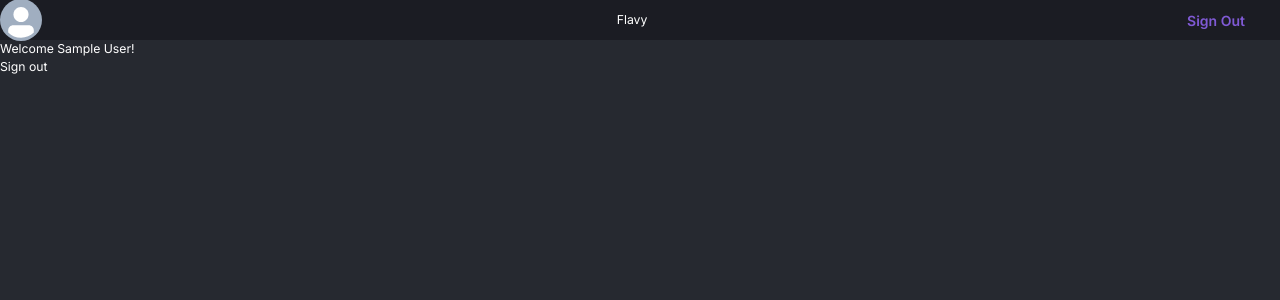
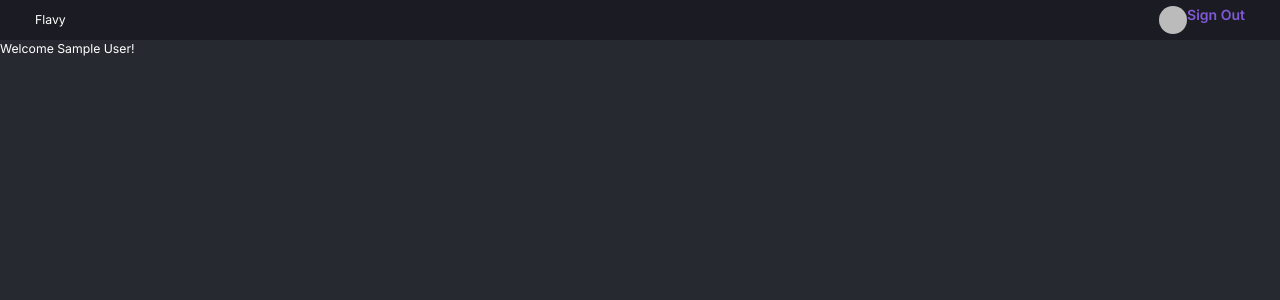
Before and after one commit to tyblue18/RnR, a Next.js app: page /home in a window 1280 px wide. Shown: the top 300 px of the page. Built offline with nearby package versions, Linux system fonts and the light colour scheme; no server answers; sample sign-in values are in the browser's storage.

Commit message:
Profile Avatar

```diff
--- a/src/app/components/navBar.jsx
+++ b/src/app/components/navBar.jsx
@@ -1,13 +1,11 @@
 "use client";
 import { signIn, signOut, useSession } from "next-auth/react";
 import { Text, Button } from "@chakra-ui/react";
-import { Avatar, AvatarBadge, AvatarGroup } from '@chakra-ui/react'
-
-
-
+import { Avatar, AvatarBadge, AvatarGroup } from "@chakra-ui/react";
+import { userAgent } from "next/server";
 
 export default function NavBar() {
-  const {data: session, status } =  useSession();
+  const { data: session, status } = useSession();
 
   let statusText = "Sign Out";
   let statusFunc = signOut;
@@ -15,22 +13,30 @@ export default function NavBar() {
     statusText = "Sign In";
     statusFunc = signIn;
   }
+
   return (
     <>
       <nav>
-        <Avatar></Avatar>
         <Text ml={10}>Flavy</Text>
+        <div>
+          {status === "authenticated" ? (
+            <Avatar
+              name={session?.user?.name}
+              src={session?.user?.image}
+              size="sm"
+            />
+          ) : null}
           <Button
             mr={10}
             colorScheme="purple"
             variant="link"
             onClick={() => {
               statusFunc();
-
             }}
           >
             {statusText}
           </Button>
+        </div>
       </nav>
       <style jsx>
         {`
--- a/src/app/home/page.js
+++ b/src/app/home/page.js
@@ -10,7 +10,6 @@ export default function Home() {
   return (
     <>
       <h1> Welcome {session?.user?.name || "User"}! </h1>
-      <button onClick={() => signOut()}>Sign out</button>
     </>
   );
 }
```
Lines whose indentation alone changed are shown as unchanged.
